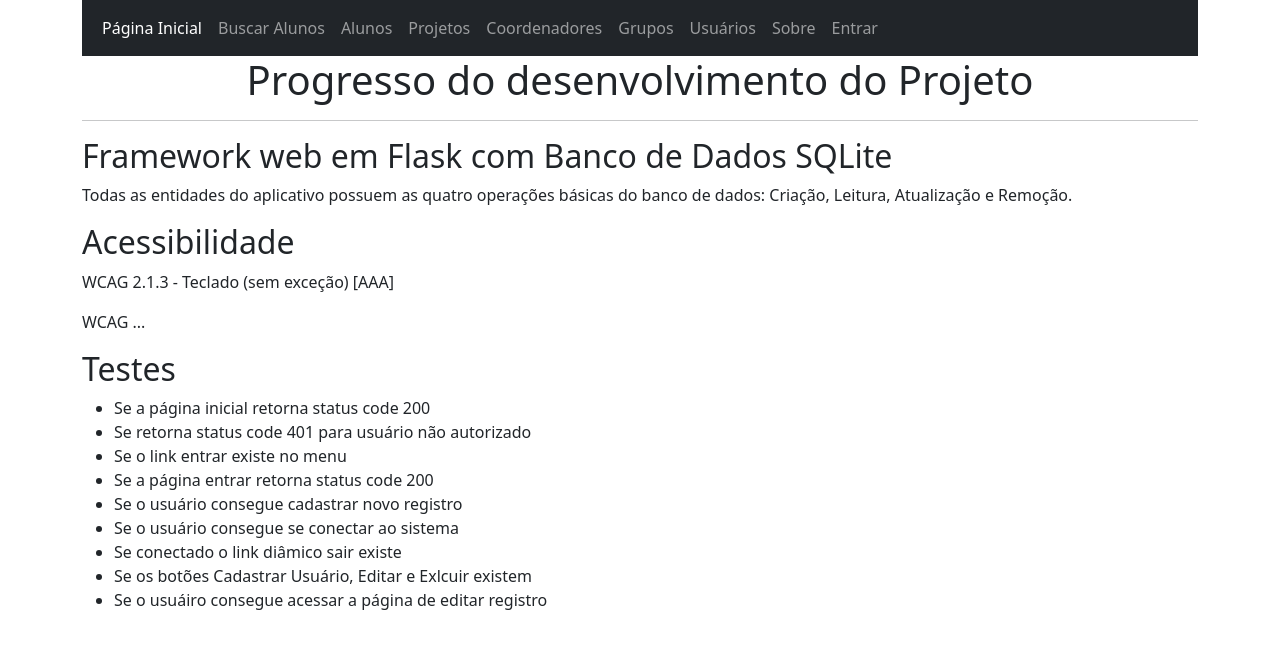
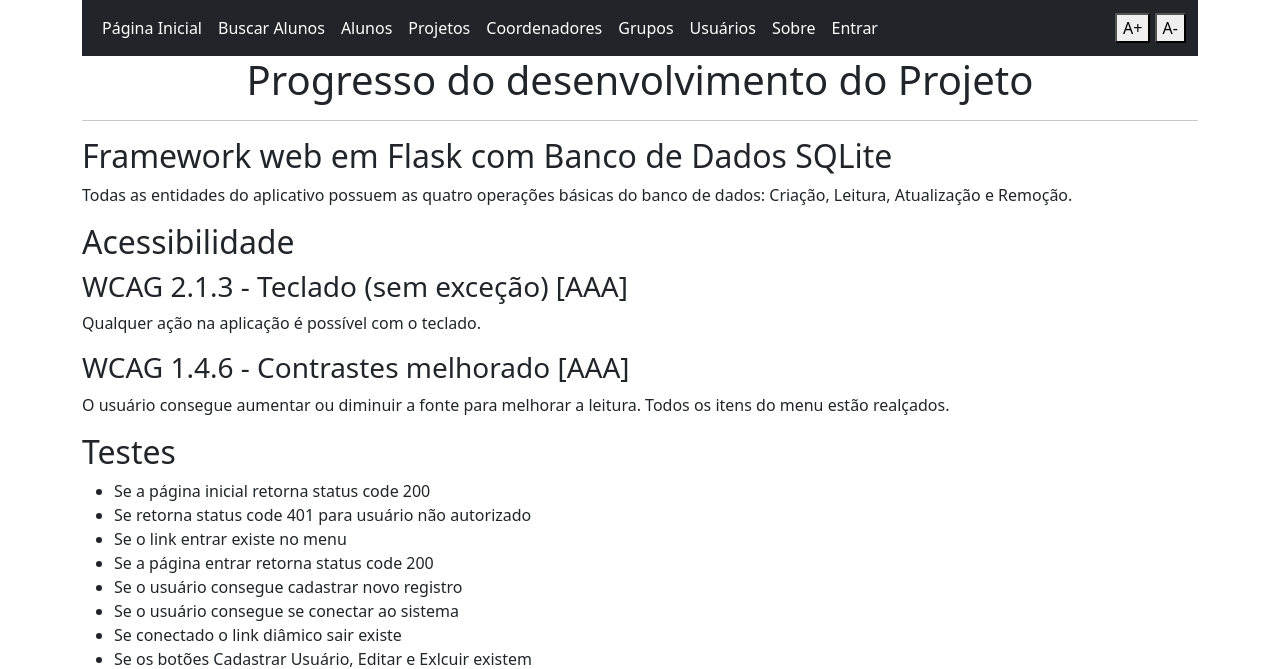
Before and after one commit to kizumba/_pi2, a Flask app: page / in a window 1280 px wide. Shown: the top 669 px of the page. Run offline with Flask 2, Linux system fonts and the light colour scheme.

Commit message:
Função de aumentar e diminuir a fonte.

```diff
--- a/templates/base.html
+++ b/templates/base.html
@@ -6,6 +6,11 @@
     <meta name="viewport" content="width=device-width, initial-scale=1.0">
     <title>Framework web com banco de dados</title>
     <link rel="stylesheet" href="https://cdn.jsdelivr.net/npm/bootstrap@5.1.3/dist/css/bootstrap.min.css" integrity="sha384-1BmE4kWBq78iYhFldvKuhfTAU6auU8tT94WrHftjDbrCEXSU1oBoqyl2QvZ6jIW3" crossorigin="anonymous">
+    <style type="text/css">
+      body {
+          font-size: 16px;
+      }
+  </style>
 </head>
 <body>
     <div class="container">
@@ -20,37 +25,41 @@
                     <a class="nav-link active" aria-current="page" href="{{url_for('index')}}">Página Inicial</a>
                   </li>
                   <li class="nav-item">
-                    <a class="nav-link" href="{{url_for('buscar_alunos')}}">Buscar Alunos</a>
+                    <a class="nav-link active" href="{{url_for('buscar_alunos')}}">Buscar Alunos</a>
                   </li>
                   <li class="nav-item">
-                    <a class="nav-link" href="{{url_for('lista_alunos')}}">Alunos</a>
+                    <a class="nav-link active" href="{{url_for('lista_alunos')}}">Alunos</a>
                   </li>
                   <li class="nav-item">
-                    <a class="nav-link" href="{{url_for('lista_projetos')}}">Projetos</a>
+                    <a class="nav-link active" href="{{url_for('lista_projetos')}}">Projetos</a>
                   </li>
                   <li class="nav-item">
-                    <a class="nav-link" href="{{url_for('lista_coordenadores')}}">Coordenadores</a>
+                    <a class="nav-link active" href="{{url_for('lista_coordenadores')}}">Coordenadores</a>
                   </li>
                   <li class="nav-item">
-                    <a class="nav-link" href="{{url_for('lista_grupos')}}">Grupos</a>
+                    <a class="nav-link active" href="{{url_for('lista_grupos')}}">Grupos</a>
                   </li>
                   <li class="nav-item">
-                    <a class="nav-link" href="{{url_for('lista_usuarios')}}">Usuários</a>
+                    <a class="nav-link active" href="{{url_for('lista_usuarios')}}">Usuários</a>
                   </li>
                   <li class="nav-item">
-                    <a class="nav-link" href="{{url_for('sobre')}}">Sobre</a>
+                    <a class="nav-link active" href="{{url_for('sobre')}}">Sobre</a>
                   </li>
                   {% if not current_user.is_authenticated %}
                   <li class="nav-item">
-                    <a class="nav-link" href="{{url_for('login')}}">Entrar</a>
+                    <a class="nav-link active" href="{{url_for('login')}}">Entrar</a>
                   </li>
                   {% endif %}
                   {% if current_user.is_authenticated %}
                     <li class="nav-item">
-                      <a class="nav-link" href="{{url_for('logout')}}">Sair</a>
+                      <a class="nav-link active" href="{{url_for('logout')}}">Sair</a>
                     </li>
                   </ul>
                 {% endif %}
+              </div>
+              <div>
+                <button name="increase-font" id="increase-font" title="Aumentar fonte">A+</button>
+                <button name="decrease-font" id="decrease-font" title="Diminuir fonte">A-</button>
               </div>
             </div>
           </nav>
@@ -65,10 +74,32 @@
                 </div>
               {% endif %}
             {% endwith %}
-
         {%block conteudo%}
         {% endblock conteudo %}
     </div>
     <script src="https://cdn.jsdelivr.net/npm/bootstrap@5.1.3/dist/js/bootstrap.bundle.min.js" integrity="sha384-ka7Sk0Gln4gmtz2MlQnikT1wXgYsOg+OMhuP+IlRH9sENBO0LRn5q+8nbTov4+1p" crossorigin="anonymous"></script>
+    <script type="text/javascript">
+      window.onload = function() {
+          var elementBody = document.querySelector('body');
+          var elementBtnIncreaseFont = document.getElementById('increase-font');
+          var elementBtnDecreaseFont = document.getElementById('decrease-font');
+          // Padrão de tamanho, equivale a 100% do valor definido no Body
+          var fontSize = 100;
+          // Valor de incremento ou decremento, equivale a 10% do valor do Body
+          var increaseDecrease = 10;
+
+          // Evento de click para aumentar a fonte
+          elementBtnIncreaseFont.addEventListener('click', function(event) {
+              fontSize = fontSize + increaseDecrease;
+              elementBody.style.fontSize = fontSize + '%';
+          });
+
+          // Evento de click para diminuir a fonte
+          elementBtnDecreaseFont.addEventListener('click', function(event) {
+              fontSize = fontSize - increaseDecrease;
+              elementBody.style.fontSize = fontSize + '%';
+          });
+      }
+  </script>
 </body>
 </html>
--- a/templates/index.html
+++ b/templates/index.html
@@ -7,8 +7,10 @@
         Criação, Leitura, Atualização e Remoção.</p>
     </ul>
     <h2>Acessibilidade</h2>
-    <p>WCAG 2.1.3 - Teclado (sem exceção) [AAA]</p>
-    <p>WCAG ...</p>
+    <h3>WCAG 2.1.3 - Teclado (sem exceção) [AAA]</h3>
+    <p>Qualquer ação na aplicação é possível com o teclado.</p>
+    <h3>WCAG 1.4.6 - Contrastes melhorado [AAA]</h3>
+    <p>O usuário consegue aumentar ou diminuir a fonte para melhorar a leitura. Todos os itens do menu estão realçados.</p>
     <h2>Testes</h2>
     <ul>
         <li>Se a página inicial retorna status code 200</li>
```
